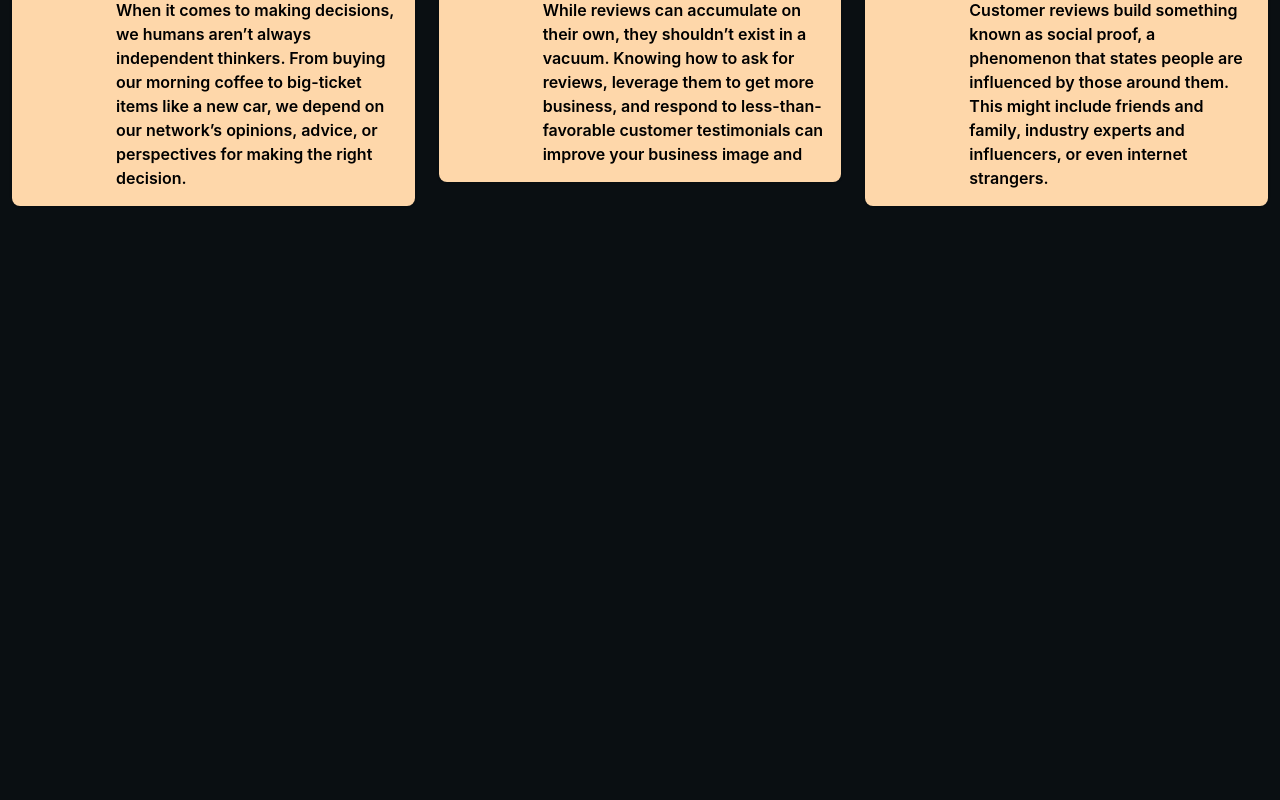
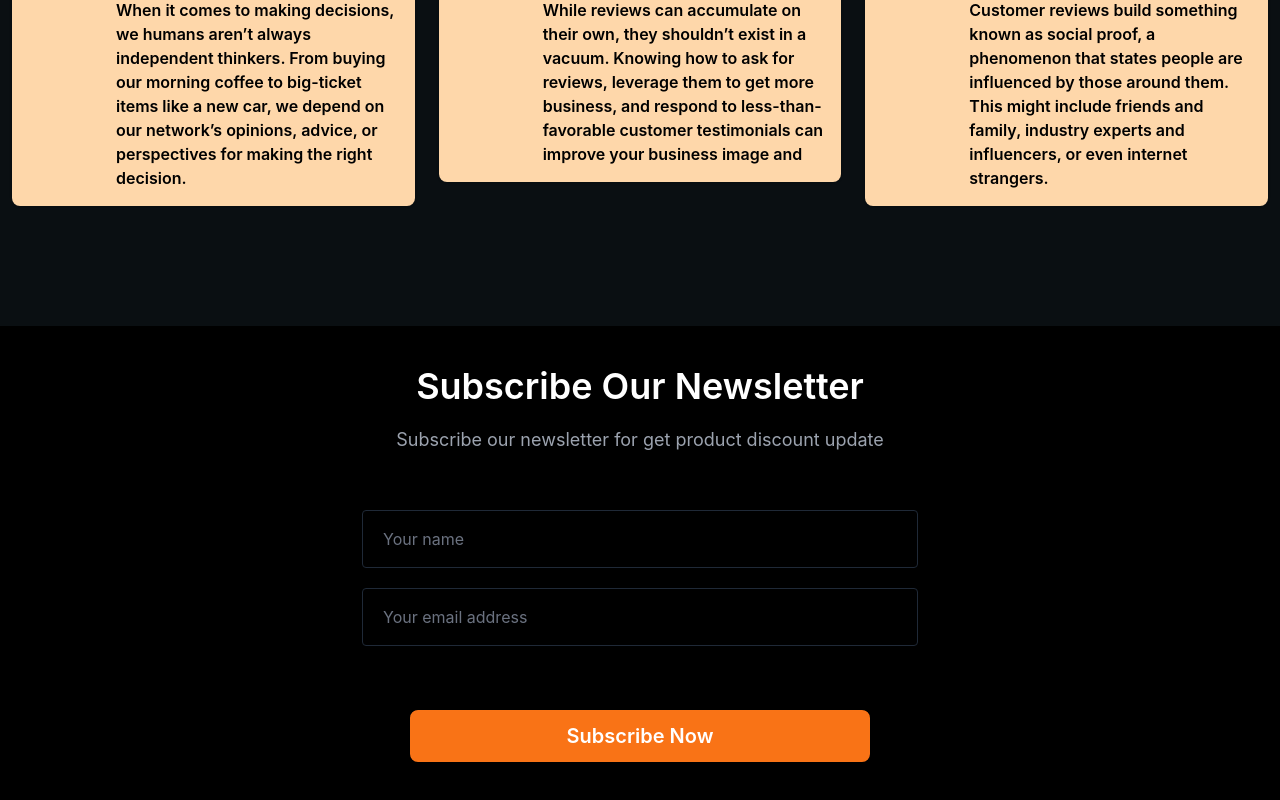
Before and after one commit to Sp-Tamim33/Cycle-Parts-Manufactutre-Client, a React (Create React App) app: page / in a window 1280 px wide. Shown: the part 1830-2630 px from the top of the page. Before the commit the page ends 2156 px from the top, so only its background shows below. Built offline with nearby package versions, Linux system fonts and the light colour scheme; no server answers.

Commit message:
added newsletter section in home page

```diff
--- /dev/null
+++ b/src/Components/NewsLetter/NewsLetter.js
@@ -0,0 +1,36 @@
+import React from 'react';
+
+const NewsLetter = () => {
+    return (
+        <div>
+            <section class="py-10 bg-black overflow-hidden">
+                <div class="container mx-auto px-4">
+                    <div class="max-w-lg mx-auto text-center mb-14">
+                        <h2 class="mb-5 font-heading font-semibold text-3xl md:text-4xl text-white">Subscribe Our Newsletter</h2>
+                        <p class="text-gray-400 text-lg">Subscribe our newsletter for get product discount update</p>
+                    </div>
+                    <div class="flex flex-wrap max-w-xl mx-auto -m-2.5">
+                        <div class="w-full p-2.5">
+                            <input class="w-full px-5 py-4 text-gray-500 text-base bg-transparent border border-gray-800 focus:border-gray-700 outline-none focus:ring-4 focus:ring-orange-500 placeholder-gray-500 rounded" type="text" placeholder="Your name" />
+                        </div>
+                        <div class="w-full p-2.5">
+                            <input class="w-full px-5 py-4 text-gray-500 text-base bg-transparent border border-gray-800 focus:border-gray-700 outline-none focus:ring-4 focus:ring-orange-500 placeholder-gray-500 rounded" type="text" placeholder="Your email address" />
+                        </div>
+                        <div class="w-full p-2.5">
+                            <div class="group relative">
+                                <div class="absolute top-0 left-0 w-full h-full bg-gradient-green opacity-0 group-hover:opacity-50 rounded transition ease-out duration-300"></div>
+                                <button class="p-1 w-full font-heading font-semibold text-xs text-gray-900 uppercase tracking-px overflow-hidden rounded">
+                                    <div class="relative p-5 px-11 bg-gradient-green overflow-hidden rounded">
+                                        <button type="button" class="hover:text-orange-500 w-full bg-orange-500 text-white font-semibold border-2 border-orange-500 hover:bg-orange-200 focus:ring-4 focus:outline-none focus:ring-orange-500 rounded-lg text-xl px-5 py-2.5 mt-5 duration-500 text-center mr-2 mb-2 dark:border-orange-500 dark:text-white  dark:hover:bg-orange-200 dark:focus:ring-orange-500">Subscribe Now</button>
+                                    </div>
+                                </button>
+                            </div>
+                        </div>
+                    </div>
+                </div>
+            </section>
+        </div>
+    );
+};
+
+export default NewsLetter;
--- a/src/Pages/Home/Home.js
+++ b/src/Pages/Home/Home.js
@@ -4,6 +4,7 @@ import Banner from '../../Components/Banner/Banner';
 import Overview from '../../Components/Overview/Overview';
 import Products from '../../Components/Products/Products';
 import Testimonials from '../../Components/Testimonials/Testimonials';
+import NewsLetter from '../../Components/NewsLetter/NewsLetter';
 
 const Home = () => {
     return (
@@ -13,6 +14,7 @@ const Home = () => {
             <Overview />
             <Products />
             <Testimonials />
+            <NewsLetter />
         </div>
     );
 };
```
